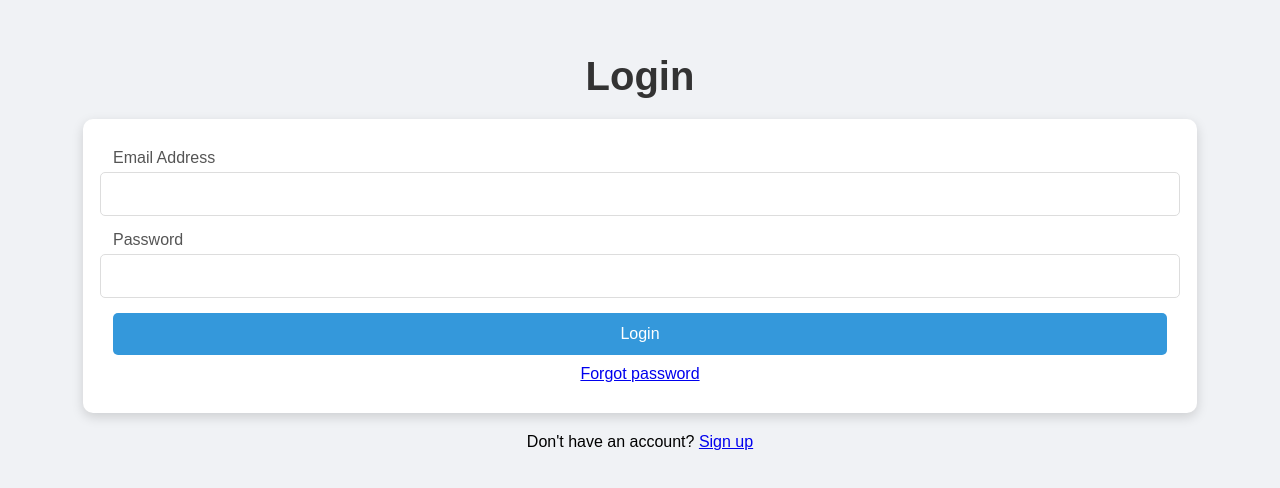
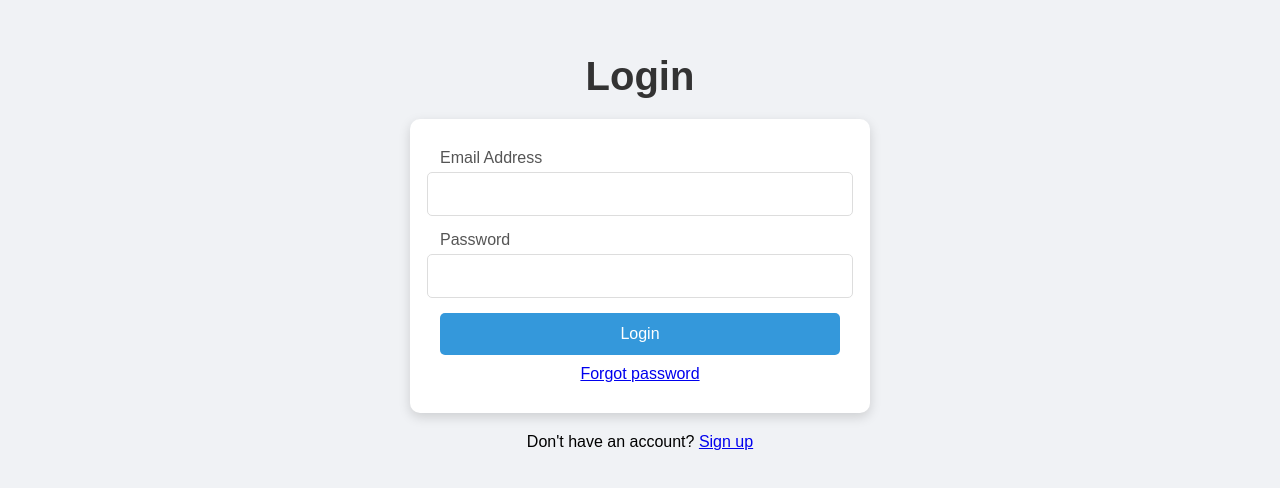
Before and after one commit to KingsleyOkeze/dman-officials-admin-panel, a React (Create React App) app: page /admin/login in a window 1280 px wide. Shown: the part 168-656 px from the top of the page. Built offline with nearby package versions, Linux system fonts and the light colour scheme; no server answers.

Commit message:
Updated form width for login, sign up, forget password and reset password

```diff
--- a/src/styles/auth-pages-styles/ForgotPassword.css
+++ b/src/styles/auth-pages-styles/ForgotPassword.css
@@ -66,3 +66,11 @@
   font-size: 0.9rem;
   color: #666;
 }
+
+
+
+@media (min-width: 786px) {
+    .forgot-password-container {
+        width: 400px;
+    }
+}
--- a/src/styles/auth-pages-styles/LoginPage.css
+++ b/src/styles/auth-pages-styles/LoginPage.css
@@ -120,3 +120,10 @@
 .login-page-bottom-sign-up-instruction-text {
     padding-top: 20px;
 }
+
+
+@media (min-width: 786px) {
+    .login-page form {
+        width: 400px;
+    }
+}
--- a/src/styles/auth-pages-styles/ResetPassword.css
+++ b/src/styles/auth-pages-styles/ResetPassword.css
@@ -66,3 +66,10 @@
   font-size: 0.9rem;
   color: #666;
 }
+
+
+@media (min-width: 786px) {
+    .reset-password-container {
+        width: 400px;
+    }
+}
--- a/src/styles/auth-pages-styles/SignUpPage.css
+++ b/src/styles/auth-pages-styles/SignUpPage.css
@@ -126,3 +126,11 @@
         font-size: 1rem;
     }
 }
+
+
+
+@media (min-width: 786px) {
+    .signup-page form {
+        width: 400px;
+    }
+}
```
